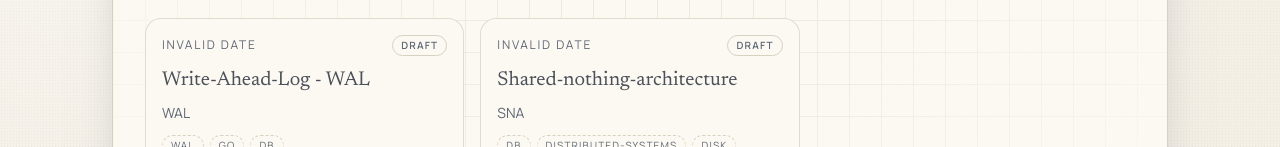
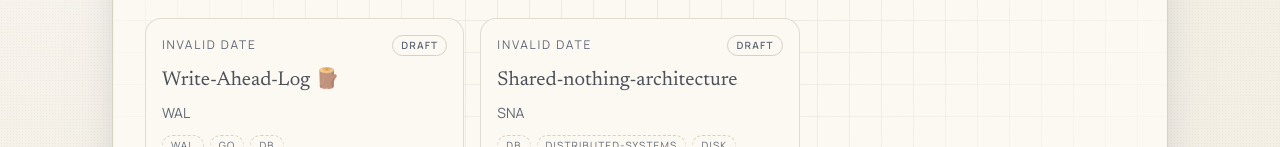
Before and after one commit to tdadadavid/portfolio, a Next.js app: page /blog in a window 1280 px wide. Shown: the part 653-800 px from the top of the page. Built offline with nearby package versions, Linux system fonts and the light colour scheme.

Commit message:
feat(blogs): add more draft blogs
Signed-off-by: tdadadavid <davidtofunmidada@gmail.com>

```diff
--- a/meta/blog.meta.ts
+++ b/meta/blog.meta.ts
@@ -23,7 +23,7 @@ export const blogMetadata: Record<string, BlogMetadata> = {
         status: 'done',
     },
     'wal': {
-      title: 'Write-Ahead-Log - WAL',
+      title: 'Write-Ahead-Log 🪵',
       summary: 'WAL',
       publishedOn: '',
       year: '2026',
```
